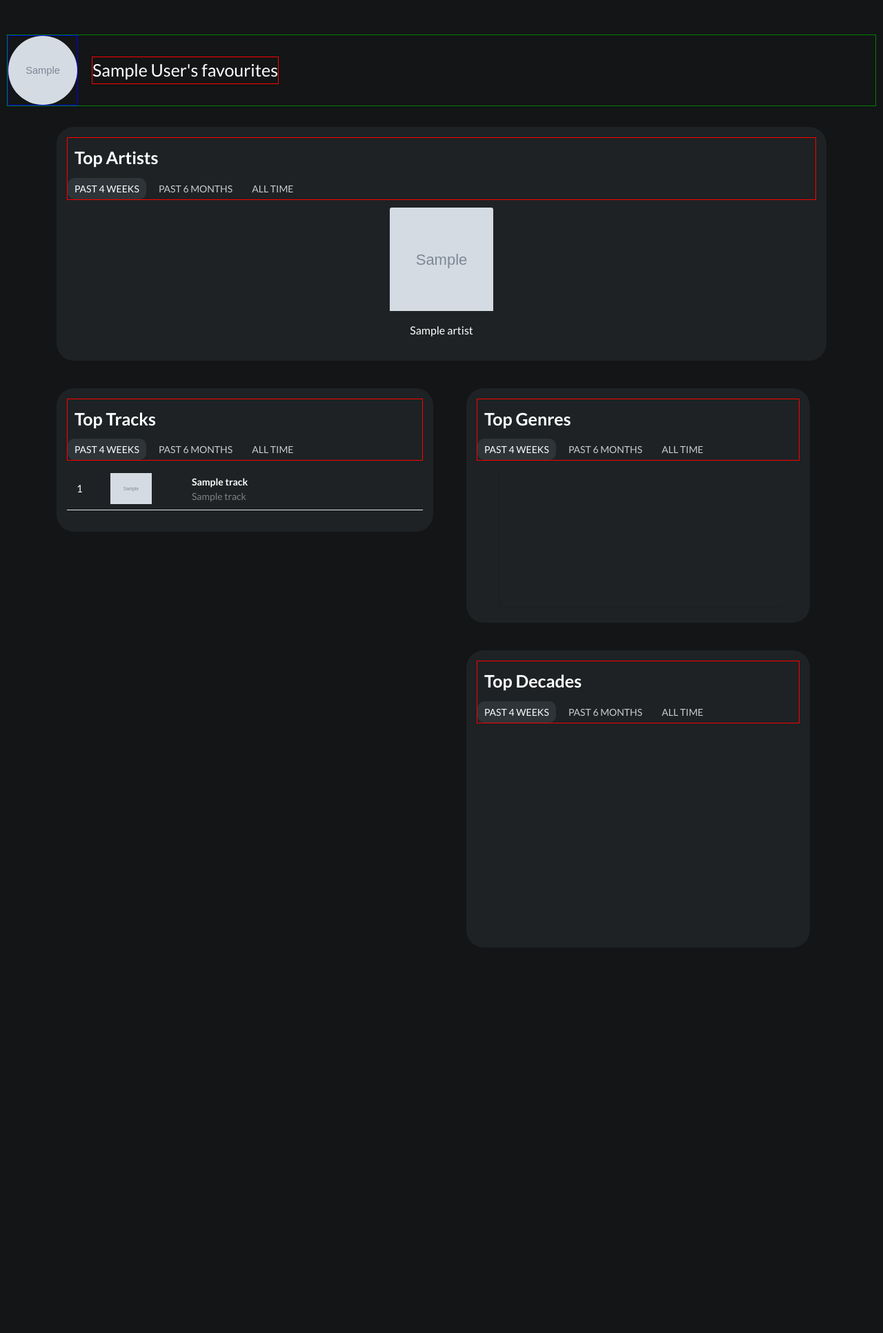
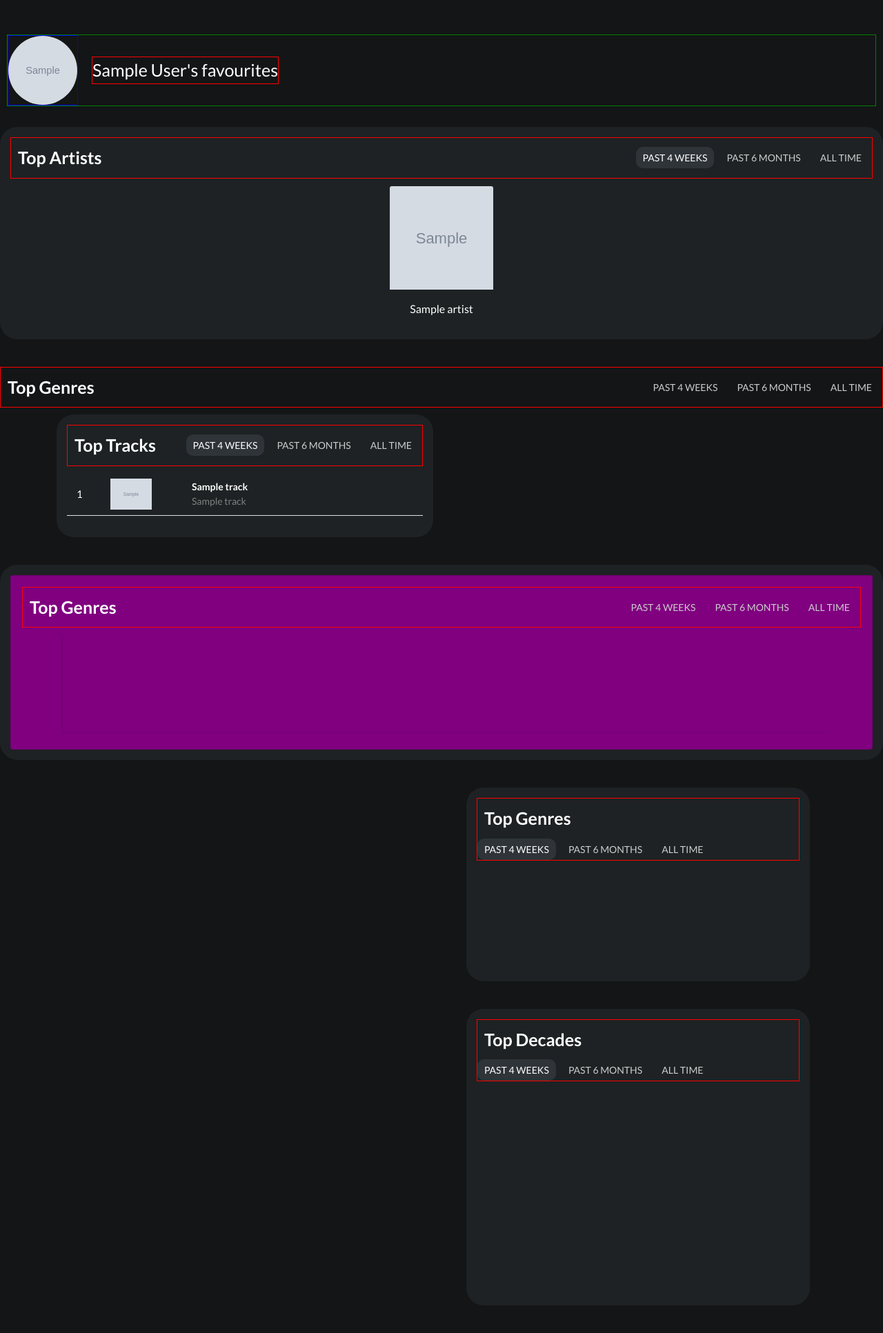
Before and after one commit to mpoteryk/favourites-for-spotify, a Flask app: template templates/favourites.html in a window 1280 px wide. Shown: the whole page at 69% size. Before the commit the page ends 1374 px from the top, so only its background shows below. Run offline with Flask 2, Linux system fonts and the light colour scheme; the template is opened without the code that fills it: most values are stand-ins (such as "Sample title", 1, 10 or a date in 2020); grey boxes marked "Sample" are stand-in pictures; data that the repository does not hold is empty; a map, chart or similar area stays blank.

Commit message:
Fix top tracks layout

```diff
--- a/static/custom.css
+++ b/static/custom.css
@@ -217,8 +217,16 @@ body#favourites {
     flex: 1; */
  }
 
+#genre-card {
+    background-color: purple;
+    /* border-color: transparent;
+    align-items: center;
+    justify-content: center; */
+}
+
  #genresBarChart {
-    width: 100%;
-    height: 100%;
+    /* width: 100%;
+    height: 100%; */
     /* border: 1px solid orange; */
+    display: block;
  }
--- a/templates/favourites.html
+++ b/templates/favourites.html
@@ -21,10 +21,10 @@
     </div>
 
     <!-- top artists -->
-    <div class = "container">
     <section class = "content-element">
 
-            <div class = "item-title-container">
+        <div class = "d-flex item-title-container">
+
             <div class = "top-items-title">Top Artists</div>
 
             <div class = "time-range-menu" id = "artist-buttons">
@@ -37,6 +37,7 @@
                 <input type = "radio" name = "artist-time-ranges" id = "artist-long-term" value = "long-term-button">
                 <label for = "artist-long-term">All time</label>
             </div>
+
         </div>
 
         <div class = "container" id = "top-artists-container">
@@ -55,19 +56,39 @@
         </div>
 
     </section>
+
+
+
+
+
+
+    <div class = "d-flex item-title-container">
+        <div class = "top-items-title">Top Genres</div>
+        <div class = "time-range-menu" id = "genre-buttons">
+            <input type = "radio" name = "genre-time-ranges" id = "genre-short-term" value = "short-term-button" checked>
+            <label for = "genre-short-term"">Past 4 weeks</label>
+
+            <input type = "radio" name = "genre-time-ranges" id = "genre-medium-term" value = "medium-term-button">
+            <label for = "genre-medium-term">Past 6 months</label>
+
+            <input type = "radio" name = "genre-time-ranges" id = "genre-long-term" value = "long-term-button">
+            <label for = "genre-long-term">All time</label>
         </div>
+    </div>
+
+
+
+
 
 
 
     <div class = "container">
         <div class = "row">
-            <div class = "col-lg-6">
             <!-- top tracks -->
+            <div class = "col-sm-12 col-md-12 col-lg-6">
                 <section class = "content-element" id = "top-tracks">
-
-                    <div class = "item-title-container">
+                    <div class = "d-flex item-title-container">
                         <div class = "top-items-title">Top Tracks</div>
-
                         <div class = "time-range-menu" id = "track-buttons">
                             <input type = "radio" name = "track-time-ranges" id = "track-short-term" value = "short-term-button" checked>
                             <label for = "track-short-term"">Past 4 weeks</label>
@@ -103,8 +124,87 @@
                             </tbody>
                         </table>
                     </div>
+                </section>
+            </div>
+        </div>
 
+
+
+    </div>
+
+
+
+
+
+    <!-- top genres -->
+    <section class = "content-element">
+        <div class = "card" id = "genre-card">
+            <div class = "card-body">
+
+                <div class = "d-flex item-title-container">
+                    <div class = "top-items-title">Top Genres</div>
+                    <div class = "time-range-menu" id = "genre-buttons">
+                        <input type = "radio" name = "genre-time-ranges" id = "genre-short-term" value = "short-term-button" checked>
+                        <label for = "genre-short-term"">Past 4 weeks</label>
+
+                        <input type = "radio" name = "genre-time-ranges" id = "genre-medium-term" value = "medium-term-button">
+                        <label for = "genre-medium-term">Past 6 months</label>
+
+                        <input type = "radio" name = "genre-time-ranges" id = "genre-long-term" value = "long-term-button">
+                        <label for = "genre-long-term">All time</label>
+                    </div>
+                </div>
+
+                <div class = "container chart">
+                    <canvas id = "genresBarChart"></canvas>
+                </div>
+
+            </div>
+        </div>
     </section>
+
+
+    <!-- <section class = "flex-fill content-element" id = "top-genres">
+
+        <div class = "item-title-container">
+            <div class = "top-items-title">Top Genres</div>
+
+            <div class = "time-range-menu" id = "genre-buttons">
+                <input type = "radio" name = "genre-time-ranges" id = "genre-short-term" value = "short-term-button" checked>
+                <label for = "genre-short-term"">Past 4 weeks</label>
+
+                <input type = "radio" name = "genre-time-ranges" id = "genre-medium-term" value = "medium-term-button">
+                <label for = "genre-medium-term">Past 6 months</label>
+
+                <input type = "radio" name = "genre-time-ranges" id = "genre-long-term" value = "long-term-button">
+                <label for = "genre-long-term">All time</label>
+            </div>
+        </div>
+
+        <div class = "container chart">
+            <div class = "chartBox">
+                <canvas id = "genresBarChart"></canvas>
+            </div>
+        </div>
+
+
+    </section> -->
+
+
+
+
+
+
+
+
+<!-- THE TRacks, decades, and genres -->
+
+
+
+    <div class = "container">
+        <div class = "row">
+            <div class = "col-lg-6">
+
             </div>
 
             <div class = "col-lg-6">
```
Lines whose indentation alone changed are shown as unchanged.
